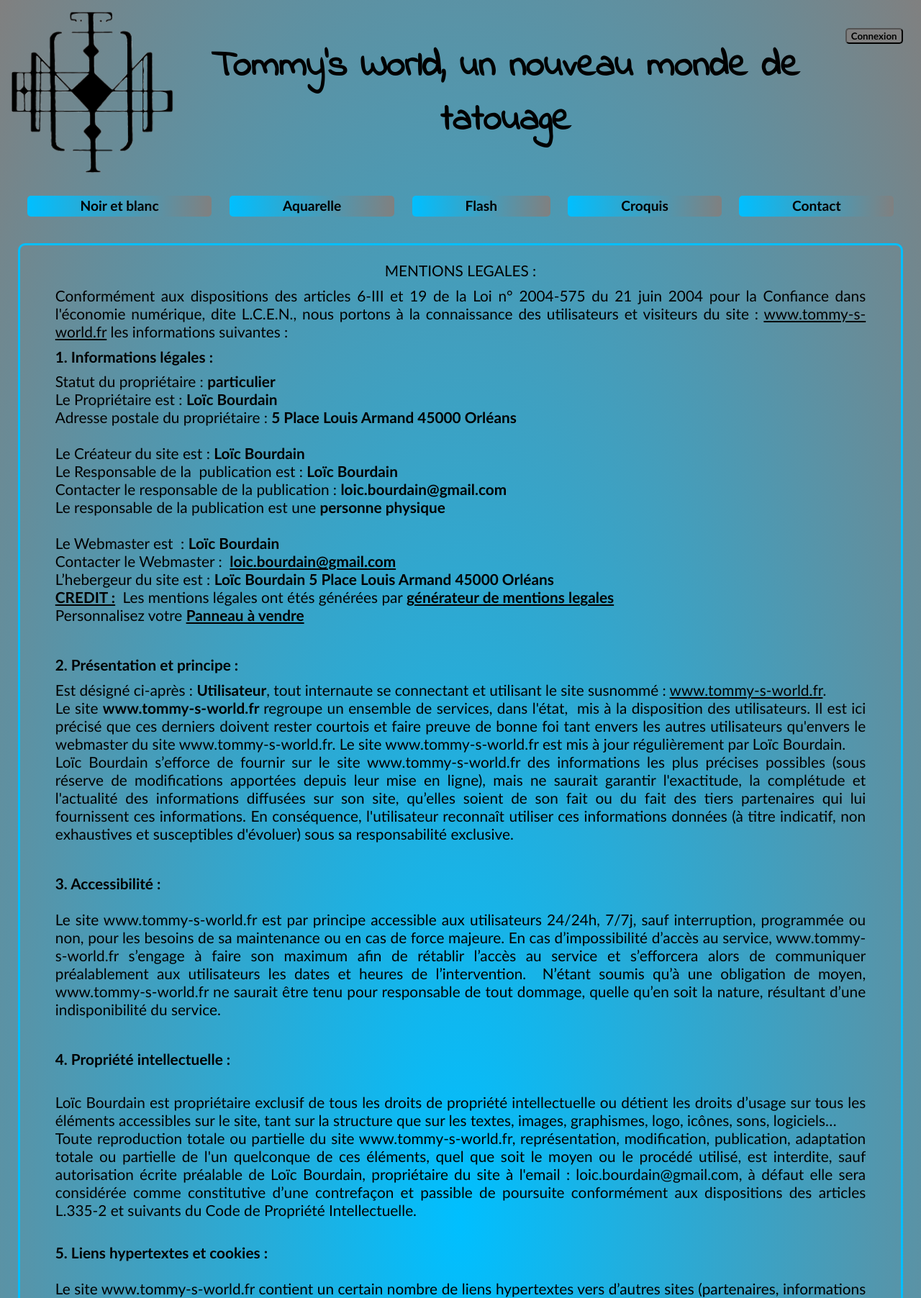
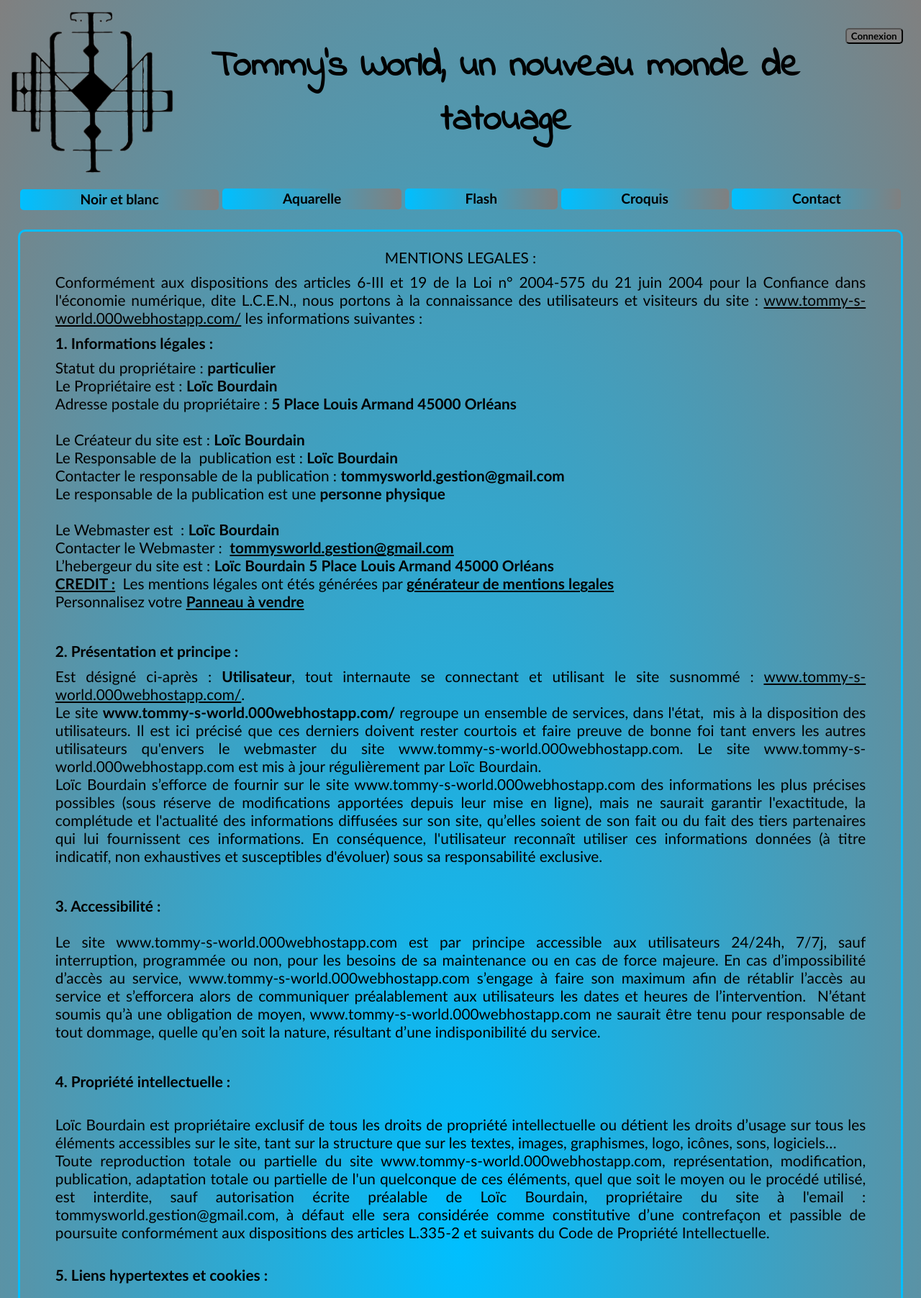
Before and after one commit to tommysworld/site_test, a PHP site: page /mention-legale.html in a window 1280 px wide. Shown: the top 1804 px of the page at 72% size. Run offline with PHP 8.4, Linux system fonts and the light colour scheme.

Commit message:
MIse à jour du design
- Correspondance des paragraphes de la partie Backoffice avec le reste du site
- Mise à jour des mentions légales

```diff
--- a/backoffice.php
+++ b/backoffice.php
@@ -35,7 +35,6 @@
       </nav>
       <form id="listearticle" action="articlemodif.php">
       <article>
-
         <?php include("inc/connexion.inc.php");
           echo "<p>Liste des articles </p>";
 
@@ -54,7 +53,6 @@
           $resultat = $con->query($requete);
 
           while ($nbutilisateurs = $resultat->fetch()) {
-
             // on affiche le résultat pour le visiteur
             $test=$nbutilisateurs['idarticle'];
             $url="articlemodif.php?idarticle=$test";
@@ -66,7 +64,7 @@
             echo '<td>'.'<a href="'.$url.'">lien pour modifier l article</td>'.'</a>';
             echo "</tr>\n";
           }
-		echo "</table>\n";			;
+          echo "</table>\n";
         ?>
       </article>
       <p class="bouton">
@@ -80,6 +78,5 @@
 		</footer>
     <script src="js/formulaire.js"></script>
     <script src="js/fonction.js"></script>
-    <script src="https://maps.googleapis.com/maps/api/js?key=AIzaSyBy0McvUlCnwFbzzzokeavKbZlN7JDXsFc&callback=initialiseMap"></script>
 	</body>
 </html>
--- a/mention-legale.html
+++ b/mention-legale.html
@@ -25,18 +25,18 @@
     <div class="responsive">
       <nav class="menu">
         <ul class="menu">
-          <li class="menu"><a href="noir-blanc.html" class="menu">Noir et blanc</a></li>
-          <li class="menu"><a href="aquarelle.html" class="menu">Aquarelle</a></li>
-          <li class="menu"><a href="flash.html" class="menu">Flash</a></li>
-          <li class="menu"><a href="croquis.html" class="menu">Croquis</a></li>
-          <li class="menu"><a href="contact.html" class="menu">Contact</a></li>
+          <a href="noir-blanc.html" class="menu"><li class="menu">Noir et blanc</li></a>
+          <a href="aquarelle.html" class="menu"><li class="menu">Aquarelle</li></a>
+          <a href="flash.html" class="menu"><li class="menu">Flash</li></a>
+          <a href="croquis.html" class="menu"><li class="menu">Croquis</li></a>
+          <a href="contact.html" class="menu"><li class="menu">Contact</li></a>
         </ul>
       </nav>
       <div class="articles">
         <article>
           <p style="text-align:center">MENTIONS LEGALES :</p>
 
-          <p style="text-align:justify">Conformément aux dispositions des articles 6-III et 19 de la Loi n° 2004-575 du 21 juin 2004 pour la Confiance dans l'économie numérique, dite L.C.E.N., nous portons à la connaissance des utilisateurs et visiteurs du site : <a href="http://www.tommy-s-world.fr" target="_blank">www.tommy-s-world.fr</a> les informations suivantes :</p>
+          <p style="text-align:justify">Conformément aux dispositions des articles 6-III et 19 de la Loi n° 2004-575 du 21 juin 2004 pour la Confiance dans l'économie numérique, dite L.C.E.N., nous portons à la connaissance des utilisateurs et visiteurs du site : <a href="https://tommy-s-world.000webhostapp.com/" target="_blank">www.tommy-s-world.000webhostapp.com/</a> les informations suivantes :</p>
 
           <p style="text-align:justify"><strong>1. Informations légales :</strong></p>
 
@@ -46,11 +46,11 @@
            <br />
           Le Créateur du site est : <strong>Loïc Bourdain</strong><br />
           Le Responsable de la  publication est : <strong>Loïc Bourdain</strong><br />
-          Contacter le responsable de la publication : <strong>loic.bourdain@gmail.com</strong><br />
+          Contacter le responsable de la publication : <strong>tommysworld.gestion@gmail.com</strong><br />
           Le responsable de la publication est une<strong> personne physique</strong><br />
           <br />
           Le Webmaster est  : <strong>Loïc Bourdain</strong><br />
-          Contacter le Webmaster :  <strong><a href="mailto:loic.bourdain@gmail.com?subject=Contact a partir des mentions légales via le site www.tommy-s-world.fr">loic.bourdain@gmail.com</a></strong><br />
+          Contacter le Webmaster :  <strong><a href="mailto:tommysworld.gestion@gmail.com?subject=Contact a partir des mentions légales via le site www.tommy-s-world.000webhostapp.com/">tommysworld.gestion@gmail.com</a></strong><br />
           L’hebergeur du site est : <strong>Loïc Bourdain 5 Place Louis Armand 45000 Orléans</strong><br />
           <strong><u>CREDIT :</u> </strong> Les mentions légales ont étés générées par<strong> <a href="https://www.generer-mentions-legales.com/generateur-mentions-legales.html" target="_blank">générateur de mentions legales</a></strong><br />
           Personnalisez votre <strong><a href="http://www.panneau-a-vendre.com/boutique/produits.php">Panneau à vendre</a></strong></p>
@@ -59,15 +59,15 @@
 
           <p style="text-align:justify"><strong>2. Présentation et principe :</strong></p>
 
-          <p style="text-align:justify">Est désigné ci-après : <strong>Utilisateur</strong>, tout internaute se connectant et utilisant le site susnommé : <a href="http://www.tommy-s-world.fr" target="_blank">www.tommy-s-world.fr</a>.<br />
-          Le site <strong>www.tommy-s-world.fr</strong><strong> </strong>regroupe un ensemble de services, dans l'état,  mis à la disposition des utilisateurs. Il est ici précisé que ces derniers doivent rester courtois et faire preuve de bonne foi tant envers les autres utilisateurs qu'envers le webmaster du site www.tommy-s-world.fr. Le site www.tommy-s-world.fr est mis à jour régulièrement par Loïc Bourdain.<br />
-          Loïc Bourdain s’efforce de fournir sur le site www.tommy-s-world.fr des informations les plus précises possibles (sous réserve de modifications apportées depuis leur mise en ligne), mais ne saurait garantir l'exactitude, la complétude et l'actualité des informations diffusées sur son site, qu’elles soient de son fait ou du fait des tiers partenaires qui lui fournissent ces informations. En conséquence, l'utilisateur reconnaît utiliser ces informations données (à titre indicatif, non exhaustives et susceptibles d'évoluer) sous sa responsabilité exclusive.</p>
+          <p style="text-align:justify">Est désigné ci-après : <strong>Utilisateur</strong>, tout internaute se connectant et utilisant le site susnommé : <a href="https://tommy-s-world.000webhostapp.com/" target="_blank">www.tommy-s-world.000webhostapp.com/</a>.<br />
+          Le site <strong>www.tommy-s-world.000webhostapp.com/</strong><strong> </strong>regroupe un ensemble de services, dans l'état,  mis à la disposition des utilisateurs. Il est ici précisé que ces derniers doivent rester courtois et faire preuve de bonne foi tant envers les autres utilisateurs qu'envers le webmaster du site www.tommy-s-world.000webhostapp.com. Le site www.tommy-s-world.000webhostapp.com est mis à jour régulièrement par Loïc Bourdain.<br />
+          Loïc Bourdain s’efforce de fournir sur le site www.tommy-s-world.000webhostapp.com des informations les plus précises possibles (sous réserve de modifications apportées depuis leur mise en ligne), mais ne saurait garantir l'exactitude, la complétude et l'actualité des informations diffusées sur son site, qu’elles soient de son fait ou du fait des tiers partenaires qui lui fournissent ces informations. En conséquence, l'utilisateur reconnaît utiliser ces informations données (à titre indicatif, non exhaustives et susceptibles d'évoluer) sous sa responsabilité exclusive.</p>
 
           <p style="text-align:justify"> </p>
 
           <p style="text-align:justify"><strong>3. Accessibilité :</strong><br />
           <br />
-          Le site www.tommy-s-world.fr est par principe accessible aux utilisateurs 24/24h, 7/7j, sauf interruption, programmée ou non, pour les besoins de sa maintenance ou en cas de force majeure. En cas d’impossibilité d’accès au service, www.tommy-s-world.fr s’engage à faire son maximum afin de rétablir l’accès au service et s’efforcera alors de communiquer préalablement aux utilisateurs les dates et heures de l’intervention.  N’étant soumis qu’à une obligation de moyen, www.tommy-s-world.fr ne saurait être tenu pour responsable de tout dommage, quelle qu’en soit la nature, résultant d’une indisponibilité du service.</p>
+          Le site www.tommy-s-world.000webhostapp.com est par principe accessible aux utilisateurs 24/24h, 7/7j, sauf interruption, programmée ou non, pour les besoins de sa maintenance ou en cas de force majeure. En cas d’impossibilité d’accès au service, www.tommy-s-world.000webhostapp.com s’engage à faire son maximum afin de rétablir l’accès au service et s’efforcera alors de communiquer préalablement aux utilisateurs les dates et heures de l’intervention.  N’étant soumis qu’à une obligation de moyen, www.tommy-s-world.000webhostapp.com ne saurait être tenu pour responsable de tout dommage, quelle qu’en soit la nature, résultant d’une indisponibilité du service.</p>
 
           <p style="text-align:justify"> </p>
 
@@ -75,13 +75,13 @@
 
           <p style="text-align:justify"><br />
           Loïc Bourdain est propriétaire exclusif de tous les droits de propriété intellectuelle ou détient les droits d’usage sur tous les éléments accessibles sur le site, tant sur la structure que sur les textes, images, graphismes, logo, icônes, sons, logiciels…<br />
-          Toute reproduction totale ou partielle du site www.tommy-s-world.fr, représentation, modification, publication, adaptation totale ou partielle de l'un quelconque de ces éléments, quel que soit le moyen ou le procédé utilisé, est interdite, sauf autorisation écrite préalable de Loïc Bourdain, propriétaire du site à l'email : loic.bourdain@gmail.com, à défaut elle sera considérée comme constitutive d’une contrefaçon et passible de poursuite conformément aux dispositions des articles L.335-2 et suivants du Code de Propriété Intellectuelle.</p>
+          Toute reproduction totale ou partielle du site www.tommy-s-world.000webhostapp.com, représentation, modification, publication, adaptation totale ou partielle de l'un quelconque de ces éléments, quel que soit le moyen ou le procédé utilisé, est interdite, sauf autorisation écrite préalable de Loïc Bourdain, propriétaire du site à l'email : tommysworld.gestion@gmail.com, à défaut elle sera considérée comme constitutive d’une contrefaçon et passible de poursuite conformément aux dispositions des articles L.335-2 et suivants du Code de Propriété Intellectuelle.</p>
 
           <p style="text-align:justify"><br />
           <strong>5. Liens hypertextes et cookies :</strong><br />
           <br />
-          Le site www.tommy-s-world.fr contient un certain nombre de liens hypertextes vers d’autres sites (partenaires, informations …) mis en place avec l’autorisation de Loïc Bourdain. Cependant, Loïc Bourdain n’a pas la possibilité de vérifier l'ensemble du contenu des sites ainsi visités et décline donc toute responsabilité de ce fait quand aux risques éventuels de contenus illicites.<br />
-          L’utilisateur est informé que lors de ses visites sur le site www.tommy-s-world.fr, un ou des cookies sont susceptibles de s’installer automatiquement sur son ordinateur par l'intermédiaire de son logiciel de navigation. Un cookie est un bloc de données qui ne permet pas d'identifier l'utilisateur, mais qui enregistre des informations relatives à la navigation de celui-ci sur le site. <br />
+          Le site www.tommy-s-world.000webhostapp.com contient un certain nombre de liens hypertextes vers d’autres sites (partenaires, informations …) mis en place avec l’autorisation de Loïc Bourdain. Cependant, Loïc Bourdain n’a pas la possibilité de vérifier l'ensemble du contenu des sites ainsi visités et décline donc toute responsabilité de ce fait quand aux risques éventuels de contenus illicites.<br />
+          L’utilisateur est informé que lors de ses visites sur le site www.tommy-s-world.000webhostapp.com, un ou des cookies sont susceptibles de s’installer automatiquement sur son ordinateur par l'intermédiaire de son logiciel de navigation. Un cookie est un bloc de données qui ne permet pas d'identifier l'utilisateur, mais qui enregistre des informations relatives à la navigation de celui-ci sur le site. <br />
           Le paramétrage du logiciel de navigation permet d’informer de la présence de cookie et éventuellement, de la refuser de la manière décrite à l’adresse suivante : <a href="http://www.cnil.fr">www.cnil.fr</a>. L’utilisateur peut toutefois configurer le navigateur de son ordinateur pour refuser l’installation des cookies, sachant que le refus d'installation d'un cookie peut entraîner l’impossibilité d’accéder à certains services. Pour tout bloquage des cookies, tapez dans votre moteur de recherche : bloquage des cookies sous IE ou firefox et suivez les instructions en fonction de votre version.</p>
 
           <p style="text-align:justify"><br />
@@ -89,11 +89,11 @@
           <br />
           En France, les données personnelles sont notamment protégées par la loi n° 78-87 du 6 janvier 1978, la loi n° 2004-801 du 6 août 2004, l'article L. 226-13 du Code pénal et la Directive Européenne du 24 octobre 1995.</p>
 
-          <p style="text-align:justify">Sur le site www.tommy-s-world.fr, Loïc Bourdain ne collecte des informations personnelles ( suivant l'article 4 loi n°78-17 du 06 janvier 1978) relatives à l'utilisateur que pour le besoin de certains services proposés par le site www.tommy-s-world.fr. L'utilisateur fournit ces informations en toute connaissance de cause, notamment lorsqu'il procède par lui-même à leur saisie. Il est alors précisé à l'utilisateur du site www.tommy-s-world.fr l’obligation ou non de fournir ces informations.<br />
-          Conformément aux dispositions des articles 38 et suivants de la loi 78-17 du 6 janvier 1978 relative à l’informatique, aux fichiers et aux libertés, tout utilisateur dispose d’un droit d’accès, de rectification, de suppression et d’opposition aux données personnelles le concernant. Pour l’exercer, adressez votre demande à www.tommy-s-world.fr par email : <strong><a href="mailto:loic.bourdain@gmail.com?subject=Contact à partir des mentions légales via le site www.tommy-s-world.fr">loic.bourdain@gmail.com</a></strong> ou par écrit dûment signée, accompagnée d’une copie du titre d’identité avec signature du titulaire de la pièce, en précisant l’adresse à laquelle la réponse doit être envoyée.</p>
+          <p style="text-align:justify">Sur le site www.tommy-s-world.000webhostapp.com, Loïc Bourdain ne collecte des informations personnelles ( suivant l'article 4 loi n°78-17 du 06 janvier 1978) relatives à l'utilisateur que pour le besoin de certains services proposés par le site www.tommy-s-world.000webhostapp.com. L'utilisateur fournit ces informations en toute connaissance de cause, notamment lorsqu'il procède par lui-même à leur saisie. Il est alors précisé à l'utilisateur du site www.tommy-s-world.000webhostapp.com l’obligation ou non de fournir ces informations.<br />
+          Conformément aux dispositions des articles 38 et suivants de la loi 78-17 du 6 janvier 1978 relative à l’informatique, aux fichiers et aux libertés, tout utilisateur dispose d’un droit d’accès, de rectification, de suppression et d’opposition aux données personnelles le concernant. Pour l’exercer, adressez votre demande à www.tommy-s-world.000webhostapp.com par email : <strong><a href="mailto:tommysworld.gestion@gmail.com?subject=Contact à partir des mentions légales via le site www.tommy-s-world.000webhostapp.com">tommysworld.gestion@gmail.com</a></strong> ou par écrit dûment signée, accompagnée d’une copie du titre d’identité avec signature du titulaire de la pièce, en précisant l’adresse à laquelle la réponse doit être envoyée.</p>
 
-          <p style="text-align:justify">Aucune information personnelle de l'utilisateur du site www.tommy-s-world.fr n'est publiée à l'insu de l'utilisateur, échangée, transférée, cédée ou vendue sur un support quelconque à des tiers. Seule l'hypothèse du rachat du site www.tommy-s-world.fr et de ses droits autorise Loïc Bourdain à transmettre les dites informations à l'éventuel acquéreur qui serait à son tour tenu à la même obligation de conservation et de modification des données vis à vis de l'utilisateur du site www.tommy-s-world.fr.<br />
-          Le site www.tommy-s-world.fr est en conformité avec le RGPD.</p>
+          <p style="text-align:justify">Aucune information personnelle de l'utilisateur du site www.tommy-s-world.000webhostapp.com n'est publiée à l'insu de l'utilisateur, échangée, transférée, cédée ou vendue sur un support quelconque à des tiers. Seule l'hypothèse du rachat du site www.tommy-s-world.000webhostapp.com et de ses droits autorise Loïc Bourdain à transmettre les dites informations à l'éventuel acquéreur qui serait à son tour tenu à la même obligation de conservation et de modification des données vis à vis de l'utilisateur du site www.tommy-s-world.000webhostapp.com.<br />
+          Le site www.tommy-s-world.000webhostapp.com est en conformité avec le RGPD.</p>
 
           <p style="text-align:justify">Les bases de données sont protégées par les dispositions de la loi du 1er juillet 1998 transposant la directive 96/9 du 11 mars 1996 relative à la protection juridique des bases de données.</p>
         </article>
```
Also changed, not shown: articlemodif.php (+1 -7 lines), connexion.php (+7 -8 lines), connexion2.php (+5 -8 lines). Lines whose indentation alone changed are shown as unchanged.
